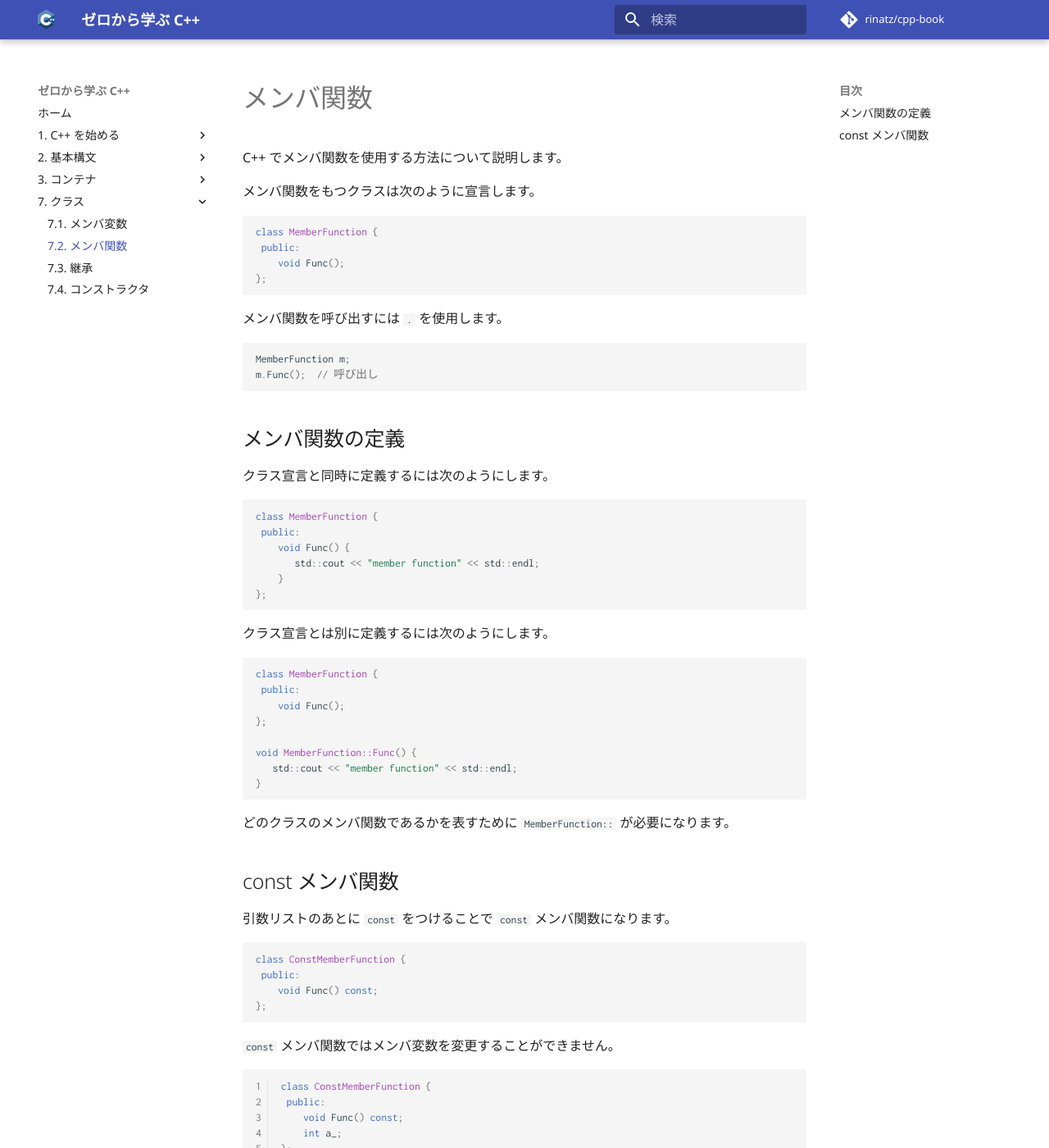
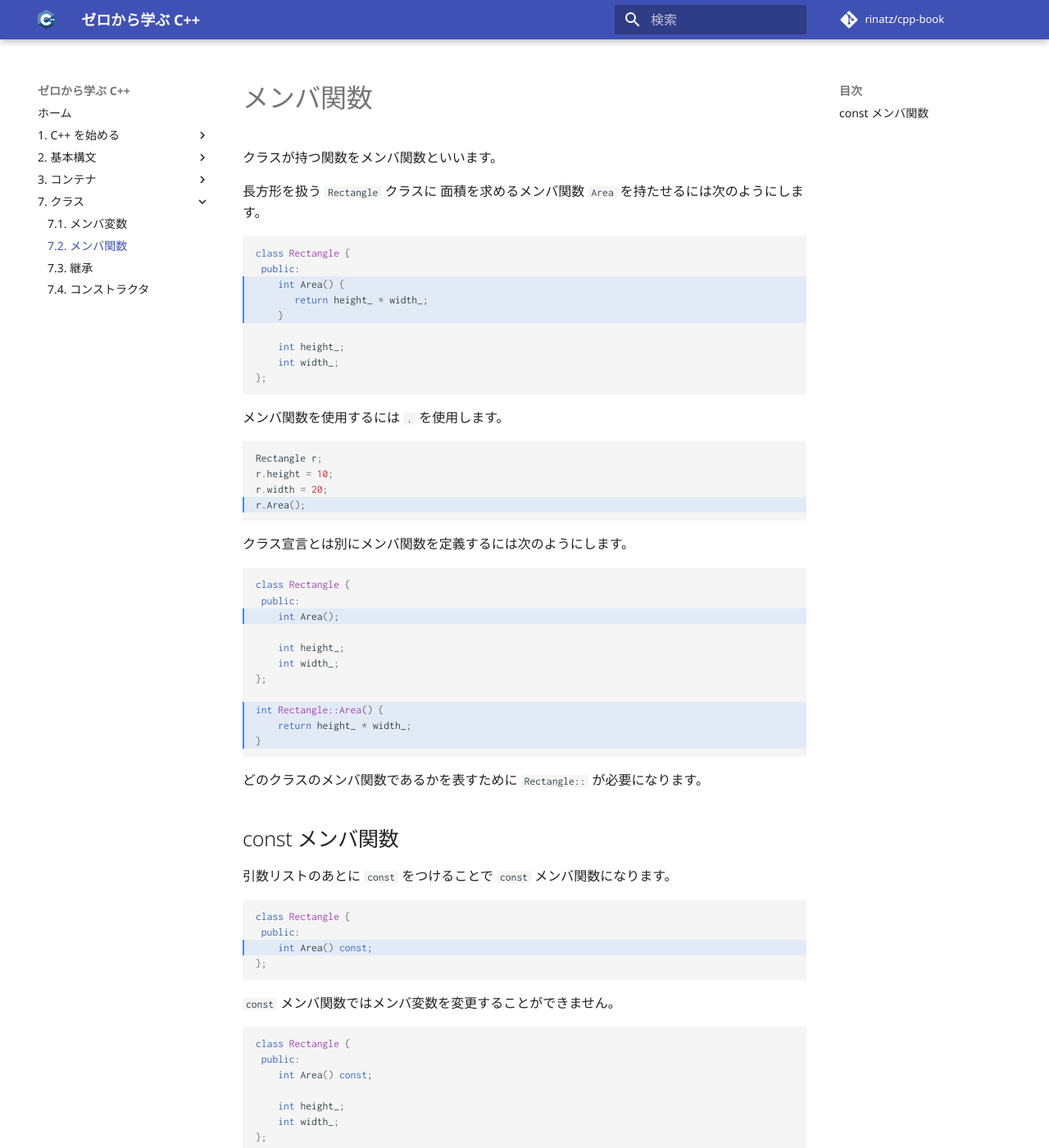
Before and after one commit to rinatz/cpp-book, an MkDocs documentation site: the page built from docs/ch07-02-member-functions.md, in a window 1280 px wide and 1400 px high. Shown: the whole window at 82% size. Built offline with MkDocs 1.6.1 and Material for MkDocs 9.7.7, drawn with Linux system fonts in a browser that asks for light colours; comment, search, counter and statistics services are not loaded; some of the changed text lies outside the part shown.

Commit message:
Improve sentence

````diff
--- a/docs/ch07-02-member-functions.md
+++ b/docs/ch07-02-member-functions.md
@@ -1,78 +1,79 @@
 # メンバ関数
 
-C++ でメンバ関数を使用する方法について説明します。
+クラスが持つ関数をメンバ関数といいます。
 
-メンバ関数をもつクラスは次のように宣言します。
+長方形を扱う `Rectangle` クラスに
+面積を求めるメンバ関数 `Area` を持たせるには次のようにします。
 
-```cpp
-class MemberFunction {
+```cpp hl_lines="3 4 5"
+class Rectangle {
  public:
-    void Func();
+    int Area() {
+       return height_ * width_;
+    }
+
+    int height_;
+    int width_;
 };
 ```
 
-メンバ関数を呼び出すには `.` を使用します。
+メンバ関数を使用するには `.` を使用します。
 
-```cpp
-MemberFunction m;
-m.Func();  // 呼び出し
+```cpp hl_lines="4"
+Rectangle r;
+r.height = 10;
+r.width = 20;
+r.Area();
 ```
 
-## メンバ関数の定義
+クラス宣言とは別にメンバ関数を定義するには次のようにします。
 
-クラス宣言と同時に定義するには次のようにします。
+```cpp hl_lines="3 9 10 11"
+class Rectangle {
+ public:
+    int Area();
 
-```cpp
-class MemberFunction {
- public:
-    void Func() {
-       std::cout << "member function" << std::endl;
-    }
-};
-```
-
-クラス宣言とは別に定義するには次のようにします。
-
-```cpp
-class MemberFunction {
- public:
-    void Func();
+    int height_;
+    int width_;
 };
 
-void MemberFunction::Func() {
-   std::cout << "member function" << std::endl;
+int Rectangle::Area() {
+    return height_ * width_;
 }
 ```
 
-どのクラスのメンバ関数であるかを表すために `MemberFunction::` が必要になります。
+どのクラスのメンバ関数であるかを表すために `Rectangle::` が必要になります。
 
 ## const メンバ関数
 
 引数リストのあとに `const` をつけることで `const` メンバ関数になります。
 
-```cpp
-class ConstMemberFunction {
+```cpp hl_lines="3"
+class Rectangle {
  public:
-    void Func() const;
+    int Area() const;
 };
 ```
 
 `const` メンバ関数ではメンバ変数を変更することができません。
 
-```cpp hl_lines="8" linenums="1"
-class ConstMemberFunction {
+```cpp hl_lines="10"
+class Rectangle {
  public:
-    void Func() const;
-    int a_;
+    int Area() const;
+
+    int height_;
+    int width_;
 };
 
-void ConstMemberFunction::Func() const {
-    a_ = 1;  // メンバ変数を変更するとコンパイルエラーになります
+int Rectangle::Area() const {
+    height_ = 0;  // メンバ変数を変更するとコンパイルエラーになります
+    return height_ * width_;
 }
 ```
 
 `const` メンバ関数はメンバ変数を変更しないため、
 オブジェクトの状態を変化させずに呼び出すことができます。
 
-メンバ変数を変更しないという制約を満たすため、
+メンバ変数を変更しないという制約を満たすために、
 `const` メンバ関数から呼び出せるメンバ関数は `const` メンバ関数に限定されます。
````
Also changed, not shown: docs/ch07-01-member-varialbes.md (+9 -9 lines).
